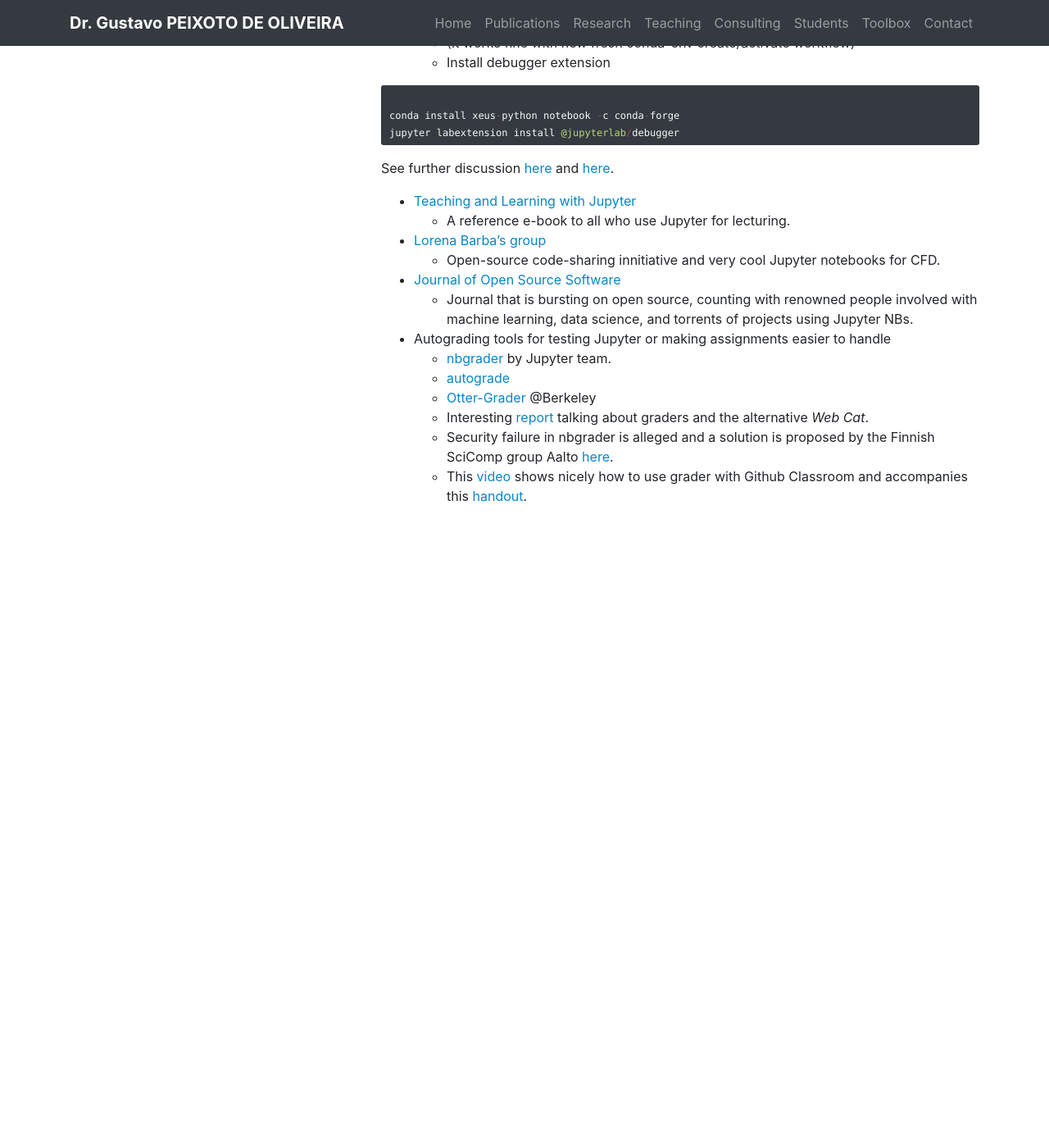
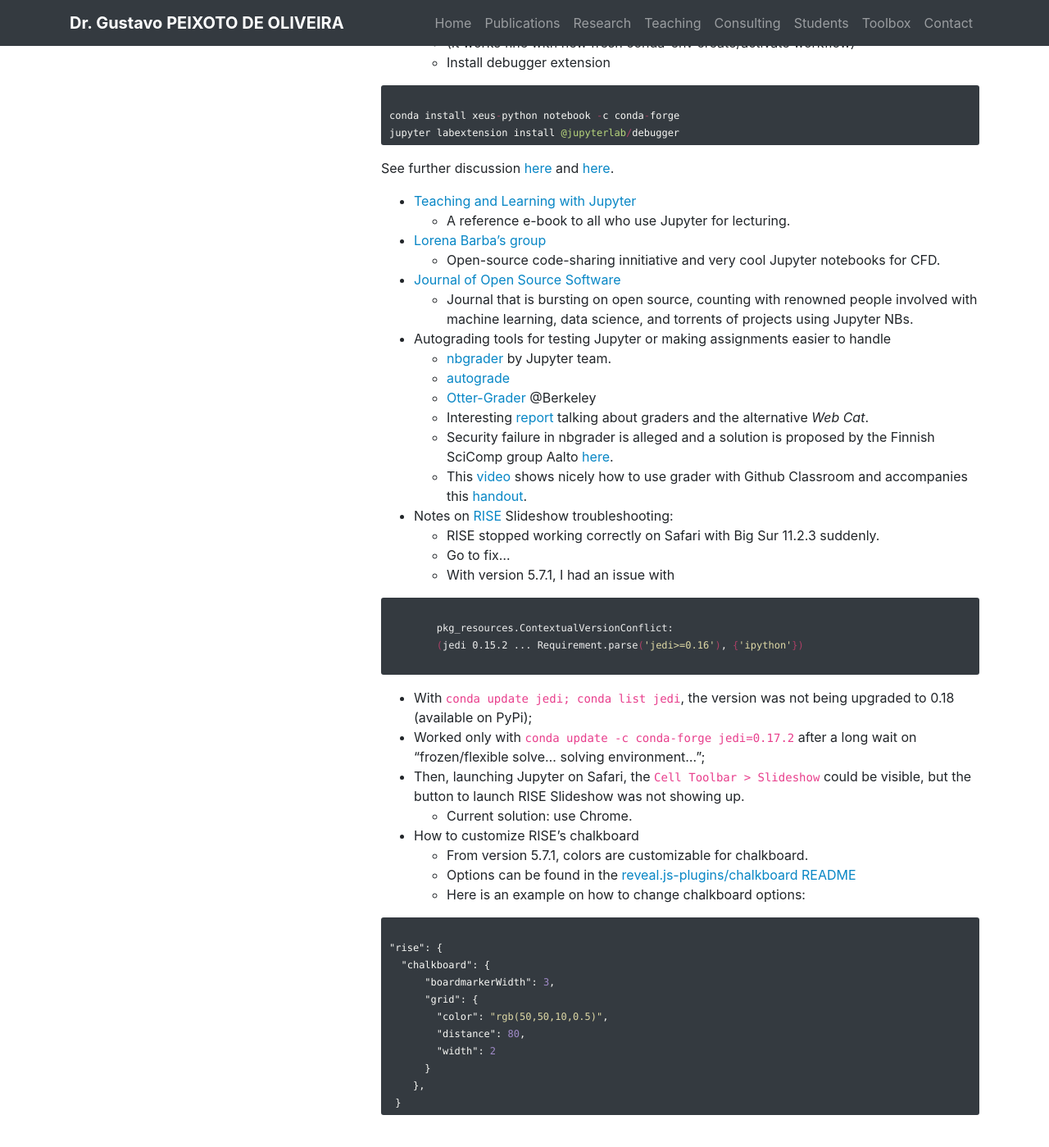
Before and after one commit to gcpeixoto/gcpeixoto.github.io, a Jekyll site: the page built from _toolbox/G-b-python.md, in a window 1280 px wide and 1400 px high, scrolled down 435 px. Shown: the whole window at 82% size. Built offline with Jekyll 4.4.1, drawn with Linux system fonts in a browser that asks for light colours; before the commit the page ends 1092 px from its top, so only the background shows below that.

Commit message:
Adding RISE notes.

```diff
--- a/_toolbox/G-b-python.md
+++ b/_toolbox/G-b-python.md
@@ -43,3 +43,33 @@
 	- Interesting [report](https://infovis.cs.vt.edu/sites/default/files/Auto_Grading_Jupyter_Notebooks.pdf) talking about graders and the alternative _Web Cat_.
 	- Security failure in nbgrader is alleged and a solution is proposed by the Finnish SciComp group Aalto [here](https://scicomp.aalto.fi/aalto/jupyterhub-instructors/autograding/).
 	- This [video](https://youtu.be/__yUvsV1xsU) shows nicely how to use grader with Github Classroom and accompanies this [handout](https://github.com/jkuruzovich/otter_helper).
+
+- Notes on [RISE](https://rise.readthedocs.io/en/stable/installation.html) Slideshow troubleshooting:
+	- RISE stopped working correctly on Safari with Big Sur 11.2.3 suddenly.
+	- Go to fix...
+	- With version 5.7.1, I had an issue with
+	{% highlight bash %}
+	pkg_resources.ContextualVersionConflict:
+	(jedi 0.15.2 ... Requirement.parse('jedi>=0.16'), {'ipython'})
+	{% endhighlight %}
+- With `conda update jedi; conda list jedi`, the version was not being upgraded to 0.18 (available on PyPi);
+- Worked only with `conda update -c conda-forge jedi=0.17.2` after a long wait on "frozen/flexible solve... solving environment...";
+- Then, launching Jupyter on Safari, the `Cell Toolbar > Slideshow` could be visible, but the button to launch RISE Slideshow was not showing up.
+	- Current solution: use Chrome.
+
+- How to customize RISE's chalkboard
+	- From version 5.7.1, colors are customizable for chalkboard.
+	- Options can be found in the [reveal.js-plugins/chalkboard README](https://github.com/rajgoel/reveal.js-plugins/tree/master/chalkboard)
+	- Here is an example on how to change chalkboard options:
+{% highlight json %}
+"rise": {
+  "chalkboard": {
+      "boardmarkerWidth": 3,
+      "grid": {
+        "color": "rgb(50,50,10,0.5)",
+        "distance": 80,
+        "width": 2
+      }
+    },
+ }
+{% endhighlight %}
```
